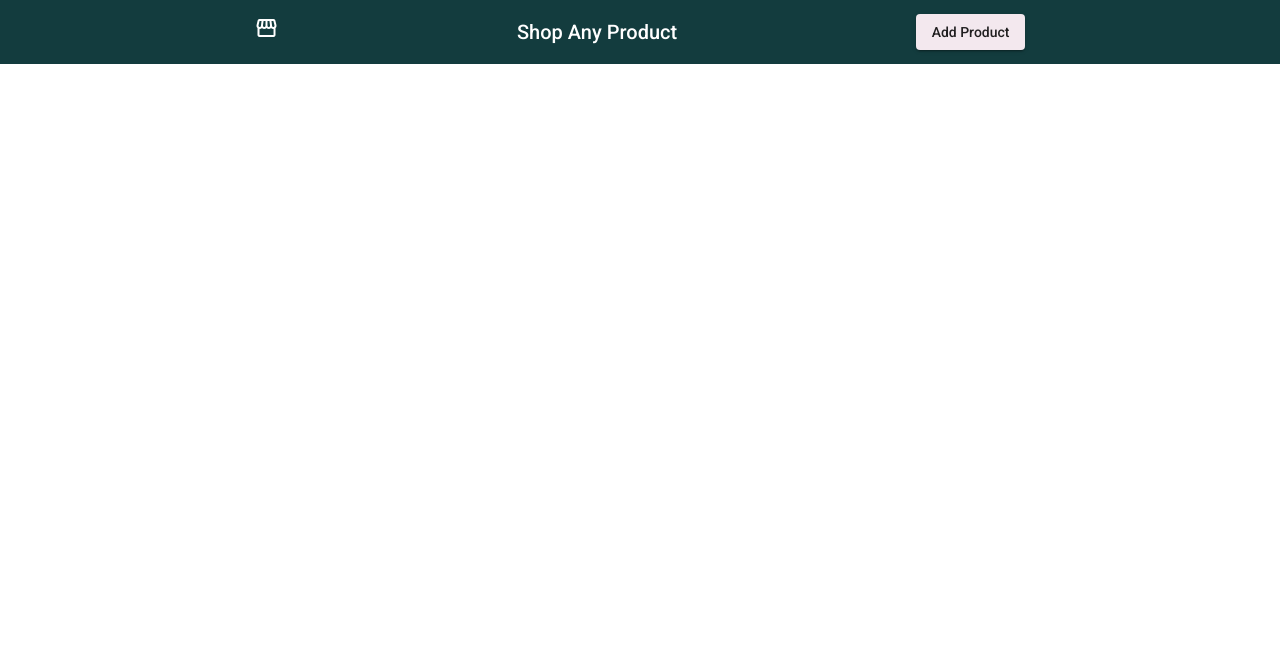
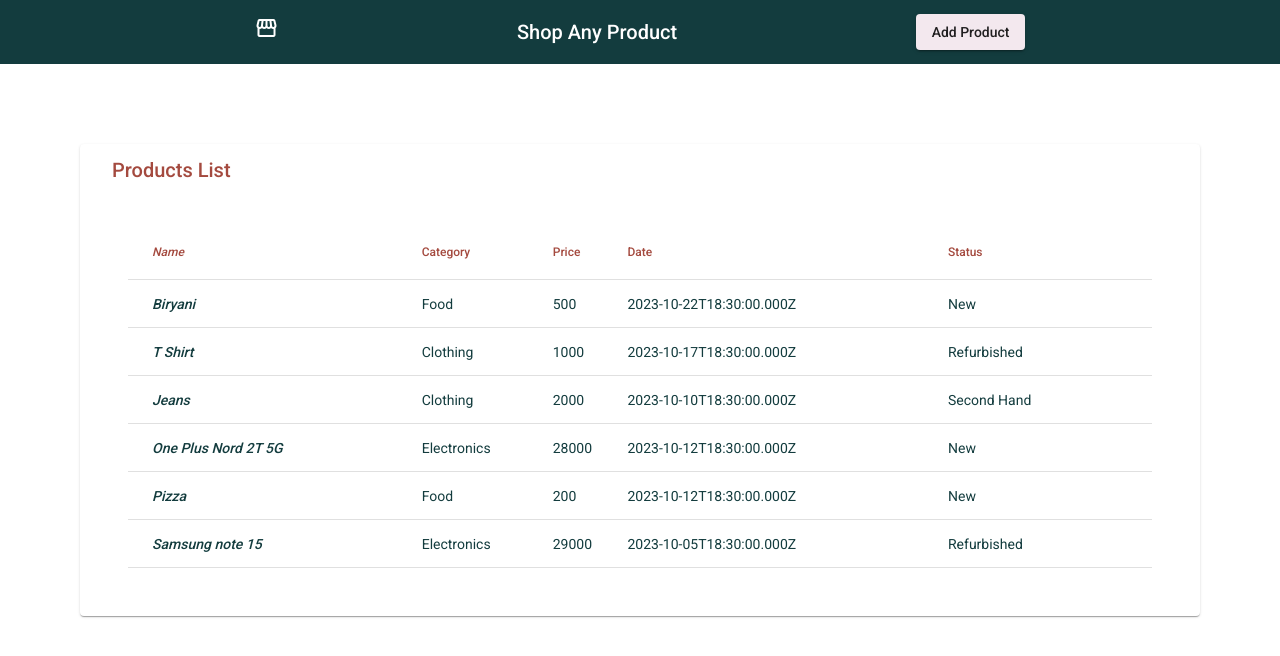
Before and after one commit to Umme-hanii/shop-products, an Angular app: page / in a window 1280 px wide. Shown: the top 656 px of the page. Built offline with nearby package versions, Linux system fonts and the light colour scheme; data requests are answered from the project's data file.

Commit message:
Show the Products list in a mat table.

```diff
--- a/db.json
+++ b/db.json
@@ -37,15 +37,6 @@
       "id": 4
     },
     {
-      "productName": "",
-      "category": "",
-      "date": "",
-      "freshness": "",
-      "price": "",
-      "comment": "",
-      "id": 5
-    },
-    {
       "productName": "Pizza",
       "category": "Food",
       "date": "2023-10-12T18:30:00.000Z",
@@ -53,6 +44,15 @@
       "price": 200,
       "comment": "Freshly baked Pizza",
       "id": 6
+    },
+    {
+      "productName": "Samsung note 15",
+      "category": "Electronics",
+      "date": "2023-10-05T18:30:00.000Z",
+      "freshness": "Refurbished",
+      "price": 29000,
+      "comment": "",
+      "id": 7
     }
   ],
   "comments": [
--- a/src/app/app-routing.module.ts
+++ b/src/app/app-routing.module.ts
@@ -1,10 +1,12 @@
-import { NgModule } from '@angular/core';
-import { RouterModule, Routes } from '@angular/router';
+import { NgModule } from '@angular/core'
+import { RouterModule, Routes } from '@angular/router'
 
-const routes: Routes = [];
+import { ProductsListComponent } from './components/products/products-list/products-list.component'
+
+const routes: Routes = [{ path: '', component: ProductsListComponent }]
 
 @NgModule({
   imports: [RouterModule.forRoot(routes)],
-  exports: [RouterModule]
+  exports: [RouterModule],
 })
-export class AppRoutingModule { }
+export class AppRoutingModule {}
--- a/src/app/app.component.html
+++ b/src/app/app.component.html
@@ -1 +1,2 @@
 <app-nav-bar></app-nav-bar>
+<router-outlet></router-outlet>
--- /dev/null
+++ b/src/app/components/products/products-list/products-list.component.html
@@ -0,0 +1,35 @@
+<mat-card>
+  <mat-card-header>
+    <mat-card-title>Products List</mat-card-title>
+  </mat-card-header>
+  <table mat-table [dataSource]="dataSource">
+    <!-- Name Column -->
+    <ng-container matColumnDef="name">
+      <th mat-header-cell *matHeaderCellDef>Name</th>
+      <td mat-cell *matCellDef="let product">{{ product.productName }}</td>
+    </ng-container>
+    <!-- Category Column -->
+    <ng-container matColumnDef="category">
+      <th mat-header-cell *matHeaderCellDef>Category</th>
+      <td mat-cell *matCellDef="let product">{{ product.category }}</td>
+    </ng-container>
+    <!-- Price Column -->
+    <ng-container matColumnDef="price">
+      <th mat-header-cell *matHeaderCellDef>Price</th>
+      <td mat-cell *matCellDef="let product">{{ product.price }}</td>
+    </ng-container>
+    <!-- Date Column -->
+    <ng-container matColumnDef="date">
+      <th mat-header-cell *matHeaderCellDef>Date</th>
+      <td mat-cell *matCellDef="let product">{{ product.date }}</td>
+    </ng-container>
+    <!-- Product Status Column -->
+    <ng-container matColumnDef="status">
+      <th mat-header-cell *matHeaderCellDef>Status</th>
+      <td mat-cell *matCellDef="let product">{{ product.freshness }}</td>
+    </ng-container>
+
+    <tr mat-header-row *matHeaderRowDef="displayedColumns"></tr>
+    <tr mat-row *matRowDef="let row; columns: displayedColumns"></tr>
+  </table>
+</mat-card>
--- /dev/null
+++ b/src/app/components/products/products-list/products-list.component.scss
@@ -0,0 +1,24 @@
+mat-card {
+  margin: 5rem;
+  mat-card-header {
+    color: #a44a3f;
+  }
+}
+
+table {
+  width: 100%;
+  padding: 2rem;
+
+  .mat-header-cell {
+    color: #a44a3f;
+  }
+
+  .mat-cell {
+    color: #133c3e;
+  }
+
+  .mat-column-name {
+    font-style: italic;
+    font-weight: 500;
+  }
+}
--- /dev/null
+++ b/src/app/components/products/products-list/products-list.component.ts
@@ -0,0 +1,30 @@
+import { Component, OnInit } from '@angular/core'
+import { MatTableDataSource } from '@angular/material/table'
+
+import { Product } from '../../../interfaces/Product'
+import { ApiService } from '../../../services/api.service'
+
+@Component({
+  selector: 'app-products-list',
+  templateUrl: './products-list.component.html',
+  styleUrls: ['./products-list.component.scss'],
+})
+export class ProductsListComponent implements OnInit {
+  displayedColumns: string[] = ['name', 'category', 'price', 'date', 'status']
+  productsList: Array<Product> = []
+  dataSource!: MatTableDataSource<Product>
+
+  constructor(private apiService: ApiService) {}
+
+  ngOnInit(): void {
+    this.getProducts()
+  }
+
+  getProducts(): void {
+    this.apiService.getAllProducts().subscribe((products) => {
+      this.productsList = products
+      this.dataSource = new MatTableDataSource<Product>(this.productsList)
+      console.log(this.productsList)
+    })
+  }
+}
--- /dev/null
+++ b/src/app/interfaces/Product.ts
@@ -0,0 +1,9 @@
+export interface Product {
+  id: number
+  productName: string
+  category: string
+  price: number
+  date: Date
+  freshness: string
+  comment: string
+}
--- a/src/app/modules/material-design.module.ts
+++ b/src/app/modules/material-design.module.ts
@@ -9,6 +9,8 @@ import { MatInputModule } from '@angular/material/input'
 import { MatSelectModule } from '@angular/material/select'
 import { MatDatepickerModule } from '@angular/material/datepicker'
 import { MatRadioModule } from '@angular/material/radio'
+import { MatCardModule } from '@angular/material/card'
+import { MatTableModule } from '@angular/material/table'
 
 @NgModule({
   imports: [
@@ -22,6 +24,8 @@ import { MatRadioModule } from '@angular/material/radio'
     MatDatepickerModule,
     MatNativeDateModule,
     MatRadioModule,
+    MatCardModule,
+    MatTableModule,
   ],
   exports: [
     MatToolbarModule,
@@ -34,6 +38,8 @@ import { MatRadioModule } from '@angular/material/radio'
     MatDatepickerModule,
     MatNativeDateModule,
     MatRadioModule,
+    MatCardModule,
+    MatTableModule,
   ],
 })
 export class MaterialDesignModule {}
--- a/src/app/services/api.service.ts
+++ b/src/app/services/api.service.ts
@@ -1,5 +1,8 @@
 import { Injectable } from '@angular/core'
 import { HttpClient } from '@angular/common/http'
+import { Observable } from 'rxjs'
+
+import { Product } from '../interfaces/Product'
 
 @Injectable({
   providedIn: 'root',
@@ -8,7 +11,11 @@ export class ApiService {
   api = 'http://localhost:3000/'
   constructor(private http: HttpClient) {}
 
-  postProduct(data: any) {
-    return this.http.post<any>(`${this.api}productsList`, data)
+  postProduct(data: Product): Observable<Product> {
+    return this.http.post<Product>(`${this.api}productsList`, data)
+  }
+
+  getAllProducts() {
+    return this.http.get<Product[]>(`${this.api}productsList`)
   }
 }
```
Also changed, not shown: src/app/app.module.ts (+9 -1 lines), 1 other file (tests, documents, lock files or other folders).
